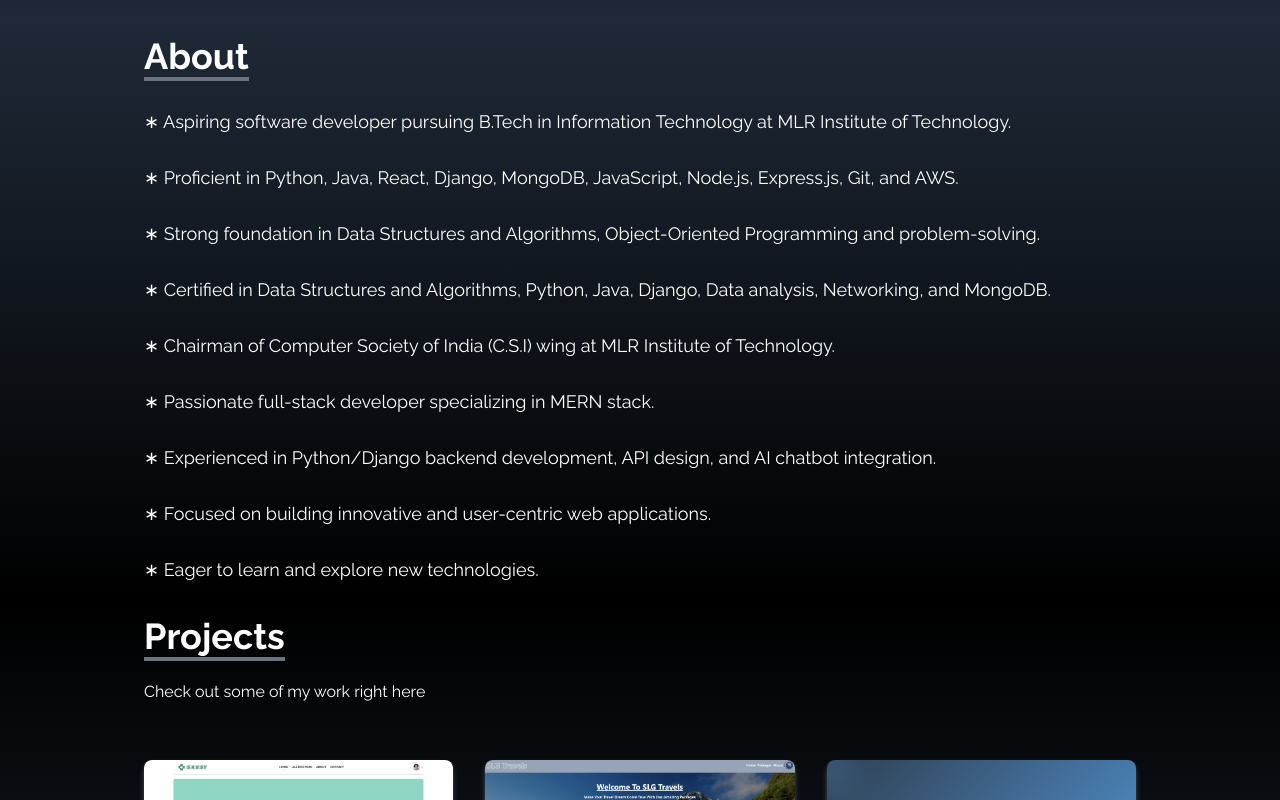
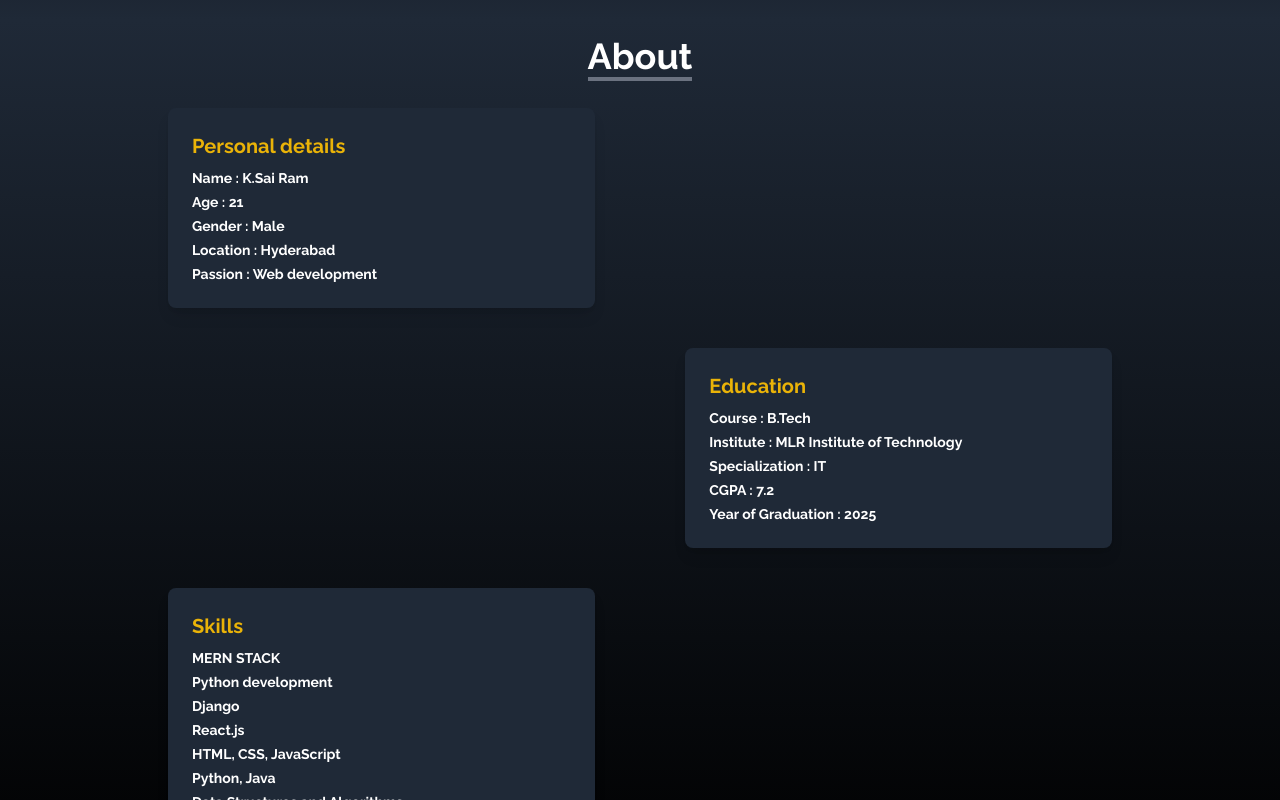
Before and after one commit to sairam311/port-folio, a React (Create React App) app: page / in a window 1280 px wide. Shown: the part 780-1580 px from the top of the page. Built offline with nearby package versions, Linux system fonts and the light colour scheme.

Commit message:
about section modified

```diff
--- a/src/components/About.jsx
+++ b/src/components/About.jsx
@@ -1,45 +1,86 @@
 import React from "react";
-
+const about = [
+  {
+    title: "Personal details",
+    imgPosition:"right",
+    description: [
+      "Name : K.Sai Ram",
+      "Age : 21",
+      "Gender : Male",
+      "Location : Hyderabad",
+      "Passion : Web development",
+    ],
+    durationPosition: "right",
+  },
+  {
+    title: "Education",
+    imgPosition:"left",
+    description: [
+      "Course : B.Tech",
+      "Institute : MLR Institute of Technology",
+      "Specialization : IT",
+      "CGPA : 7.2",
+      "Year of Graduation : 2025"
+    ],
+    durationPosition: "left",
+  },
+  {
+    title: "Skills",
+    imgPosition:"right",
+    description: [
+      "MERN STACK",
+      "Python development",
+      "Django",
+      "React.js",
+      "HTML, CSS, JavaScript",
+      "Python, Java",
+      "Data Structures and Algorithms"
+    ],
+    durationPosition: "right",
+  },
+];
 const About = () => {
   return (
-    <div
-      name="about"
-      className="w-full bg-gradient-to-b from-gray-800 to-black text-white"
-    >
-      <div className="max-w-screen-lg p-4 mx-auto flex flex-col justify-center w-full h-full">
-        <div className="pb-8 text-center md:text-left">
+    <div name="about" className="w-full bg-gradient-to-b from-gray-800 to-black p-4 text-white">
+      <div className="max-w-screen-lg mx-auto flex flex-col justify-center w-full relative">
+        {/* Section Title */}
+        <div className="pb-8 text-center">
           <p className="text-4xl font-bold inline border-b-4 border-gray-500 hover:text-blue-500">
             About
           </p>
         </div>
-        <div className="text-lg">
-          <p>
-          ∗  Aspiring software developer pursuing B.Tech in Information Technology at MLR Institute of Technology.
-          </p><br></br>
-          <p>
-          ∗  Proficient in Python, Java, React, Django, MongoDB, JavaScript, Node.js, Express.js, Git, and AWS.
-          </p><br></br>
-          <p>
-          ∗  Strong foundation in Data Structures and Algorithms, Object-Oriented Programming and problem-solving.
-          </p><br></br>
-          <p>
-          ∗  Certified in Data Structures and Algorithms, Python, Java, Django, Data analysis, Networking, and MongoDB.
-          </p><br></br>
-          <p>
-          ∗  Chairman of Computer Society of India (C.S.I) wing at MLR Institute of Technology.
-          </p><br></br>
-          <p>
-          ∗  Passionate full-stack developer specializing in MERN stack.
-          </p><br></br>
-          <p>
-          ∗  Experienced in Python/Django backend development, API design, and AI chatbot integration.
-          </p><br></br>
-          <p>
-          ∗  Focused on building innovative and user-centric web applications.
-          </p><br></br>
-          <p>
-          ∗  Eager to learn and explore new technologies.
-          </p>
+
+        {/* Timeline Container */}
+        <div className="relative flex flex-col items-center">
+
+          {about.map((exp, index) => (
+            <div
+              key={index}
+              className={`flex flex-col sm:flex-row items-center w-full mb-10 ${
+                index % 2 === 0 ? "sm:justify-start" : "sm:justify-end"
+              }`}
+            >
+              {/* Timeline Circle Icon */}
+              <div className="">
+               {/* {exp.icon}  */}
+              </div>
+
+              {/* Experience Card */}
+              <div
+                className={`bg-gray-800 text-white p-6 rounded-lg shadow-lg w-full sm:w-5/12 relative mt-16 sm:mt-0 ${
+                  index % 2 === 0 ? "sm:ml-10" : "sm:mr-10"
+                }`}
+              >
+                <h1 className="text-yellow-500 font-bold text-xl">{exp.title}</h1>
+                <ul className="mt-2 text-sm font-bold list-inside space-y-1">
+                  {exp.description.map((point, idx) => (
+                    <li key={idx}>{point}</li>
+                  ))}
+                </ul>
+              </div>
+
+            </div>
+          ))}
         </div>
       </div>
     </div>
--- a/src/components/Home.jsx
+++ b/src/components/Home.jsx
@@ -2,7 +2,7 @@ import React from "react";
 import HeroImage from "../assets/heroImage.jpg";
 import { MdOutlineKeyboardArrowRight } from "react-icons/md";
 import { Link } from "react-scroll";
-import { FaHackerrank } from "react-icons/fa";
+import { FaHackerrank,FaGithub } from "react-icons/fa";
 import { SiLeetcode,SiCodechef } from "react-icons/si";
 
 const Home = () => {
@@ -62,6 +62,14 @@ const Home = () => {
             >
               <FaHackerrank size={30} />
             </a>
+            <a
+              href="https://github.com/sairam311"
+              target="_blank"
+              rel="noopener noreferrer"
+              className="text-gray-300 hover:text-white"
+            >
+              <FaGithub size={30} />
+            </a>
           </div>
         </div>
 
```
Also changed, not shown: 1 other file (tests, documents, lock files or other folders).
